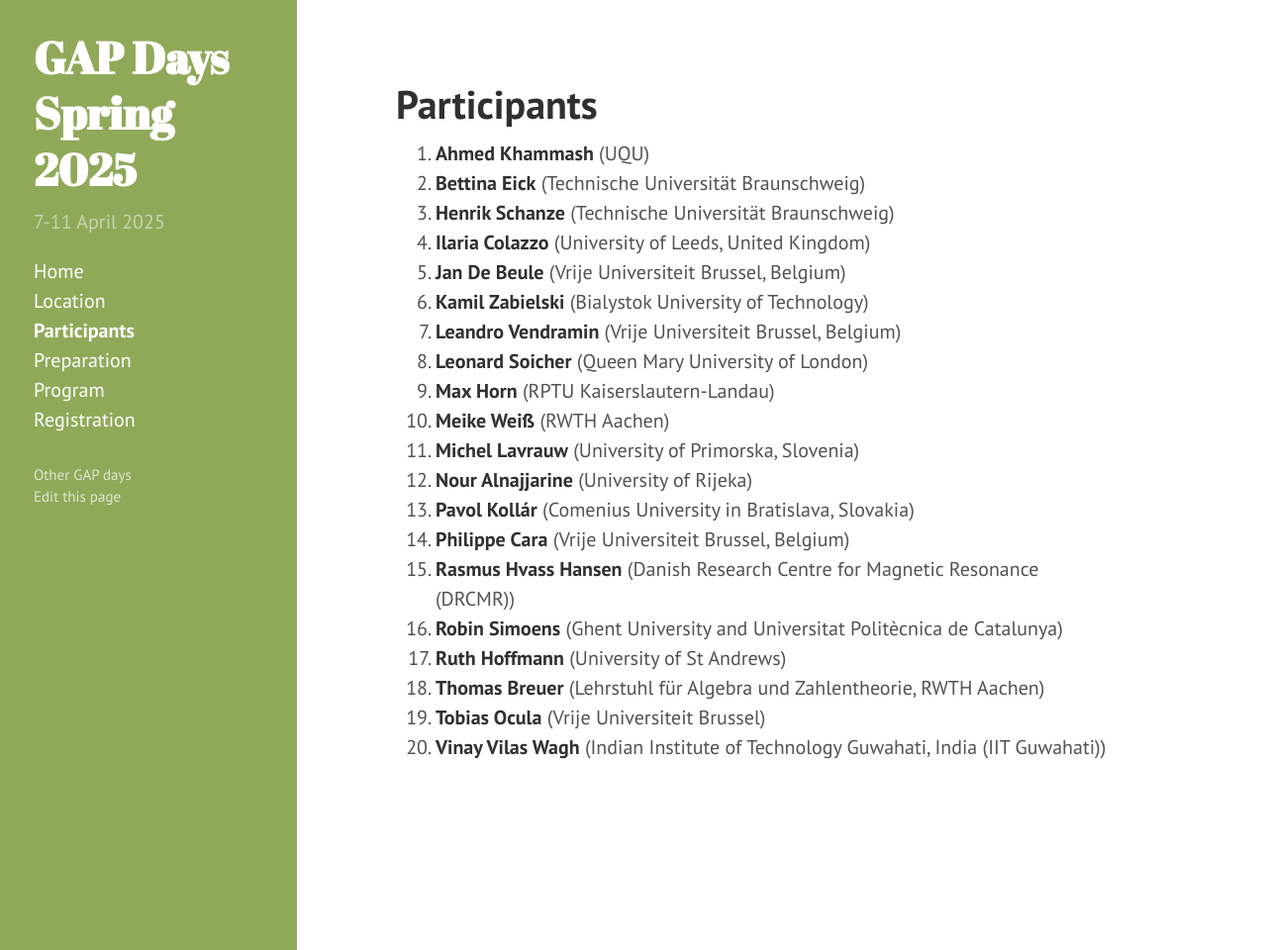
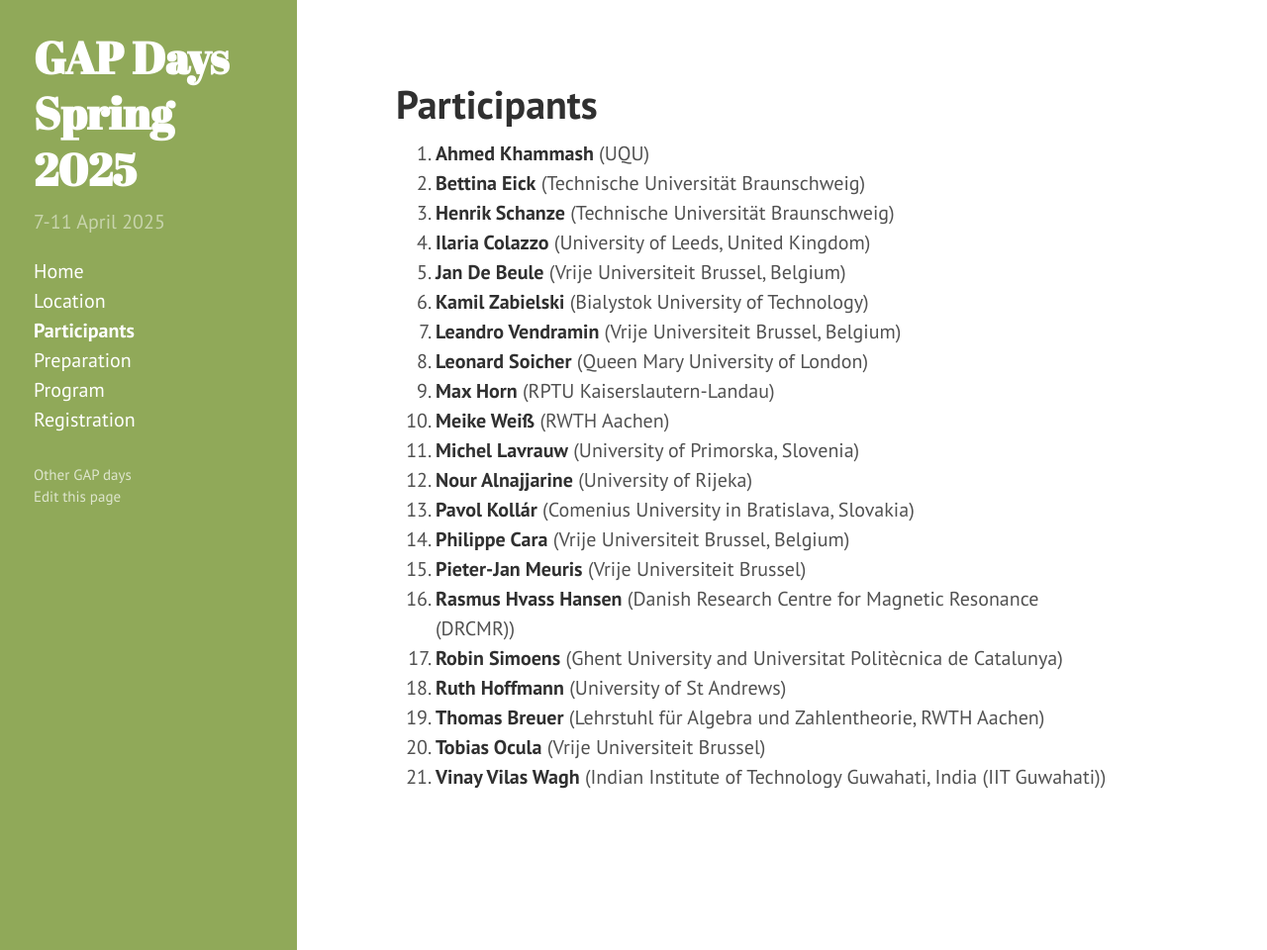
Before and after one commit to gapdays/gapdays2025-spring, a Jekyll site: the page built from participants.md, in a window 1280 px wide and 960 px high. Shown: the whole window at 99% size. Built offline with Jekyll 4.4.1, drawn with Linux system fonts in a browser that asks for light colours.

Commit message:
updated list of participatns#

```diff
--- a/participants.md
+++ b/participants.md
@@ -22,6 +22,7 @@ participants:
   - {name: Tobias Ocula, affiliation: "Vrije Universiteit Brussel"}
   - {name: Rasmus Hvass Hansen, affiliation: "Danish Research Centre for Magnetic Resonance (DRCMR)"}
   - {name: Pavol Kollár, affiliation: "Comenius University in Bratislava, Slovakia"}
+  - {name: Pieter-Jan Meuris, affiliation: "Vrije Universiteit Brussel"}
 ---
 
 <ol>{% assign participants = page.participants | sort: "name" %}
```
